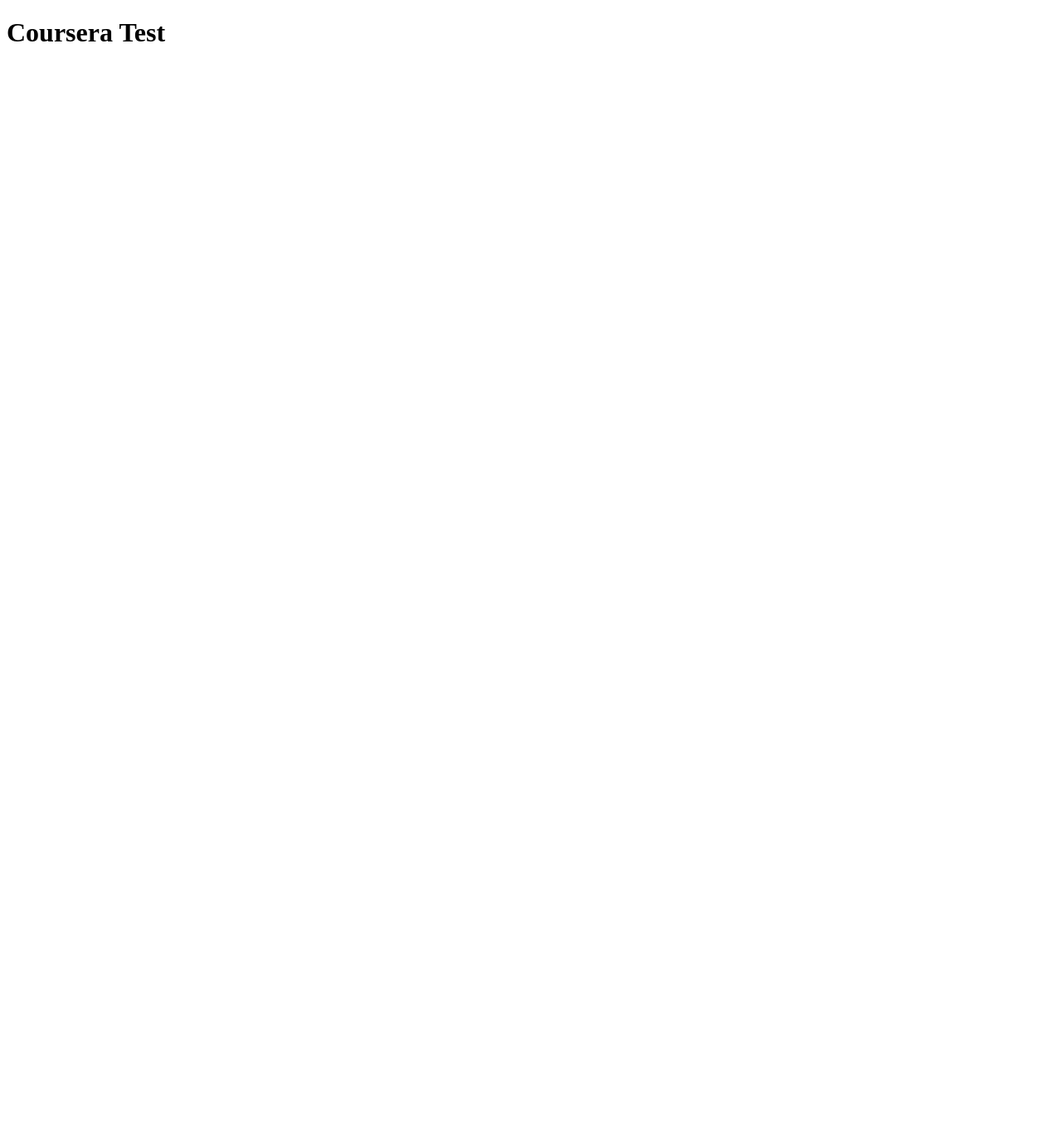
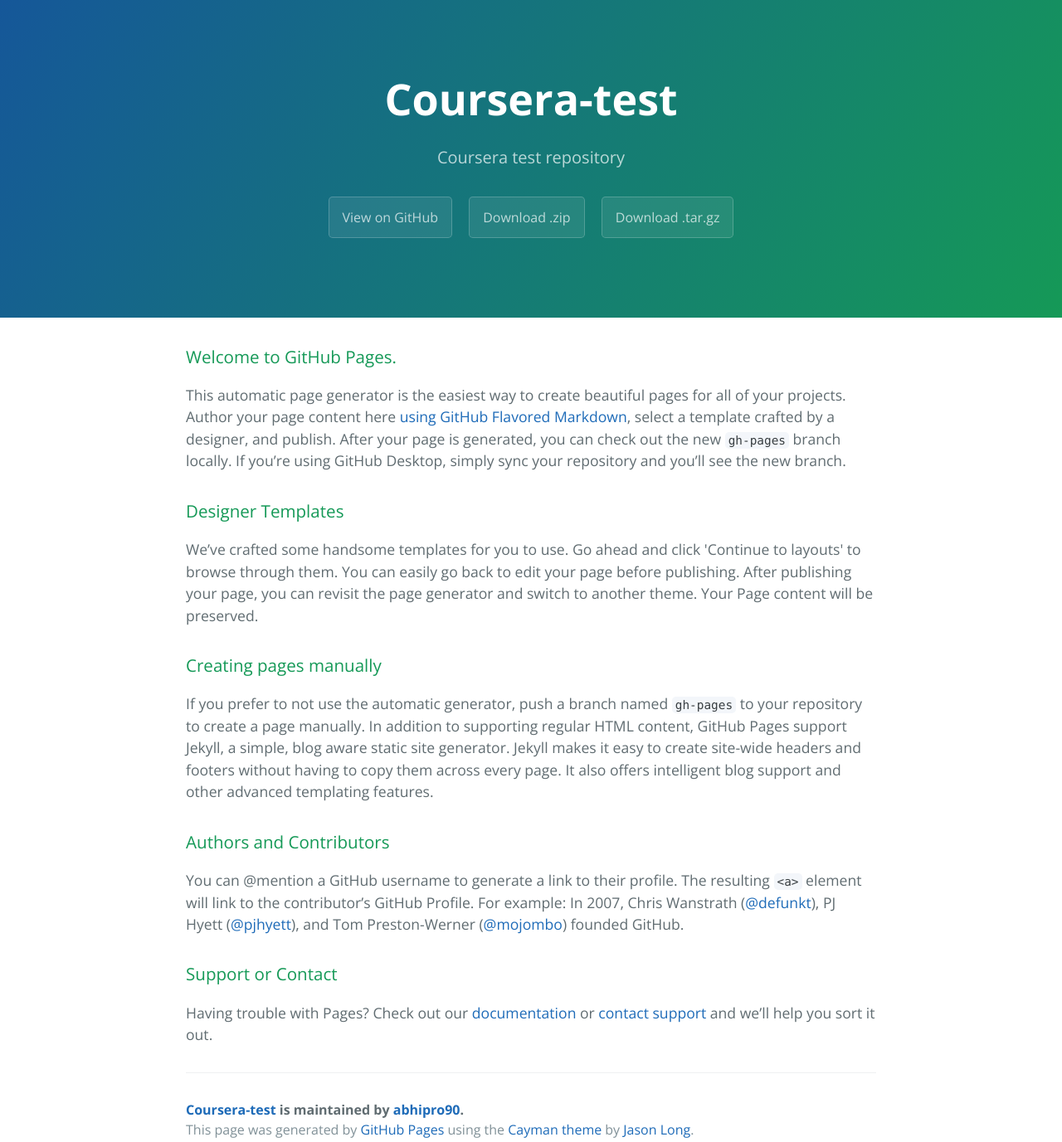
Before and after one commit to abhipro90/coursera-test, a plain HTML site: page index.html in a window 1280 px wide. Shown: the whole page at 83% size. Before the commit the page ends 800 px from the top, so only its background shows below. Drawn offline with nearby package versions, Linux system fonts and the light colour scheme.

Commit message:
My First Page

```diff
--- a/index.html
+++ b/index.html
@@ -1,9 +1,57 @@
 <!DOCTYPE html>
-<html>
-<head>
-	<title>Coursera Test</title>
-</head>
-<body>
-<h1>Coursera Test</h1>
-</body>
+<html lang="en-us">
+  <head>
+    <meta charset="UTF-8">
+    <title>Coursera-test by abhipro90</title>
+    <meta name="viewport" content="width=device-width, initial-scale=1">
+    <link rel="stylesheet" type="text/css" href="stylesheets/normalize.css" media="screen">
+    <link href='https://fonts.googleapis.com/css?family=Open+Sans:400,700' rel='stylesheet' type='text/css'>
+    <link rel="stylesheet" type="text/css" href="stylesheets/stylesheet.css" media="screen">
+    <link rel="stylesheet" type="text/css" href="stylesheets/github-light.css" media="screen">
+  </head>
+  <body>
+    <section class="page-header">
+      <h1 class="project-name">Coursera-test</h1>
+      <h2 class="project-tagline">Coursera test repository</h2>
+      <a href="https://github.com/abhipro90/coursera-test" class="btn">View on GitHub</a>
+      <a href="https://github.com/abhipro90/coursera-test/zipball/master" class="btn">Download .zip</a>
+      <a href="https://github.com/abhipro90/coursera-test/tarball/master" class="btn">Download .tar.gz</a>
+    </section>
+
+    <section class="main-content">
+      <h3>
+<a id="welcome-to-github-pages" class="anchor" href="#welcome-to-github-pages" aria-hidden="true"><span aria-hidden="true" class="octicon octicon-link"></span></a>Welcome to GitHub Pages.</h3>
+
+<p>This automatic page generator is the easiest way to create beautiful pages for all of your projects. Author your page content here <a href="https://guides.github.com/features/mastering-markdown/">using GitHub Flavored Markdown</a>, select a template crafted by a designer, and publish. After your page is generated, you can check out the new <code>gh-pages</code> branch locally. If you’re using GitHub Desktop, simply sync your repository and you’ll see the new branch.</p>
+
+<h3>
+<a id="designer-templates" class="anchor" href="#designer-templates" aria-hidden="true"><span aria-hidden="true" class="octicon octicon-link"></span></a>Designer Templates</h3>
+
+<p>We’ve crafted some handsome templates for you to use. Go ahead and click 'Continue to layouts' to browse through them. You can easily go back to edit your page before publishing. After publishing your page, you can revisit the page generator and switch to another theme. Your Page content will be preserved.</p>
+
+<h3>
+<a id="creating-pages-manually" class="anchor" href="#creating-pages-manually" aria-hidden="true"><span aria-hidden="true" class="octicon octicon-link"></span></a>Creating pages manually</h3>
+
+<p>If you prefer to not use the automatic generator, push a branch named <code>gh-pages</code> to your repository to create a page manually. In addition to supporting regular HTML content, GitHub Pages support Jekyll, a simple, blog aware static site generator. Jekyll makes it easy to create site-wide headers and footers without having to copy them across every page. It also offers intelligent blog support and other advanced templating features.</p>
+
+<h3>
+<a id="authors-and-contributors" class="anchor" href="#authors-and-contributors" aria-hidden="true"><span aria-hidden="true" class="octicon octicon-link"></span></a>Authors and Contributors</h3>
+
+<p>You can @mention a GitHub username to generate a link to their profile. The resulting <code>&lt;a&gt;</code> element will link to the contributor’s GitHub Profile. For example: In 2007, Chris Wanstrath (<a href="https://github.com/defunkt" class="user-mention">@defunkt</a>), PJ Hyett (<a href="https://github.com/pjhyett" class="user-mention">@pjhyett</a>), and Tom Preston-Werner (<a href="https://github.com/mojombo" class="user-mention">@mojombo</a>) founded GitHub.</p>
+
+<h3>
+<a id="support-or-contact" class="anchor" href="#support-or-contact" aria-hidden="true"><span aria-hidden="true" class="octicon octicon-link"></span></a>Support or Contact</h3>
+
+<p>Having trouble with Pages? Check out our <a href="https://help.github.com/pages">documentation</a> or <a href="https://github.com/contact">contact support</a> and we’ll help you sort it out.</p>
+
+      <footer class="site-footer">
+        <span class="site-footer-owner"><a href="https://github.com/abhipro90/coursera-test">Coursera-test</a> is maintained by <a href="https://github.com/abhipro90">abhipro90</a>.</span>
+
+        <span class="site-footer-credits">This page was generated by <a href="https://pages.github.com">GitHub Pages</a> using the <a href="https://github.com/jasonlong/cayman-theme">Cayman theme</a> by <a href="https://twitter.com/jasonlong">Jason Long</a>.</span>
+      </footer>
+
+    </section>
+
+
+  </body>
 </html>
```
